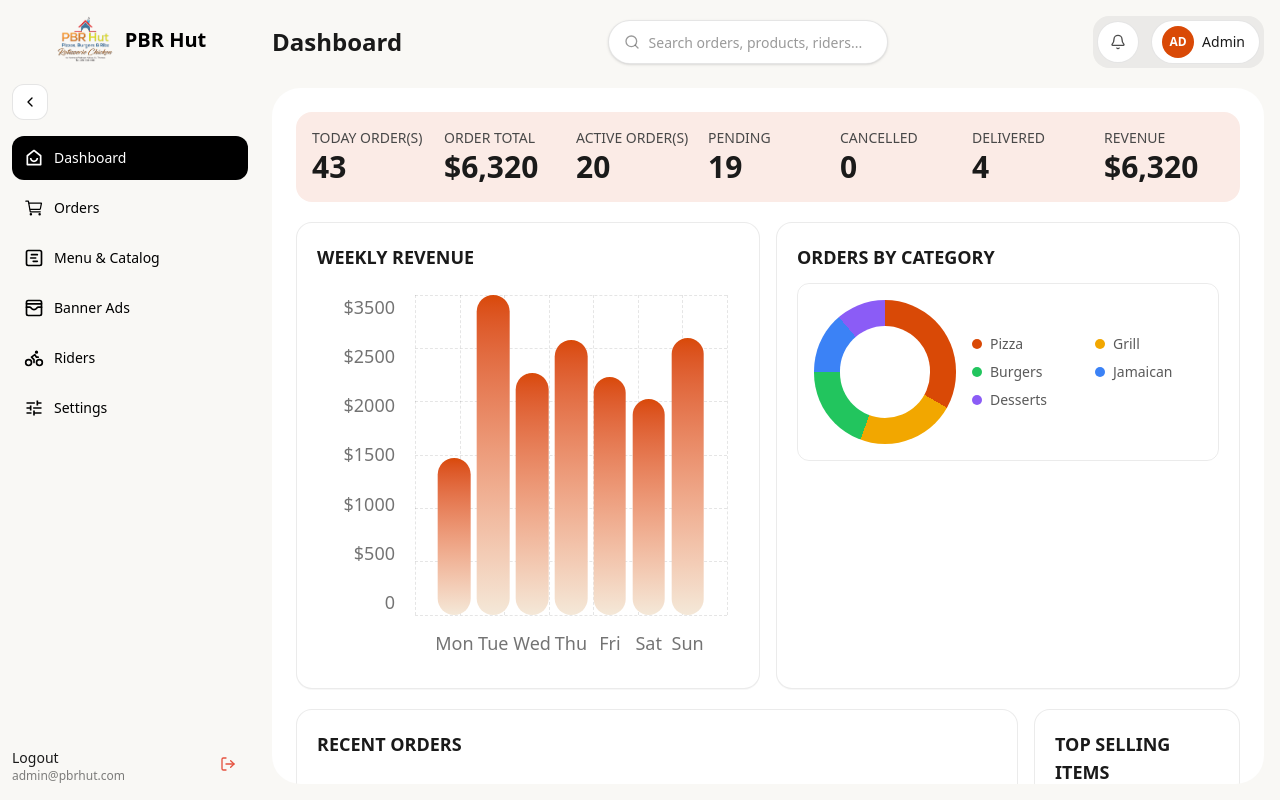
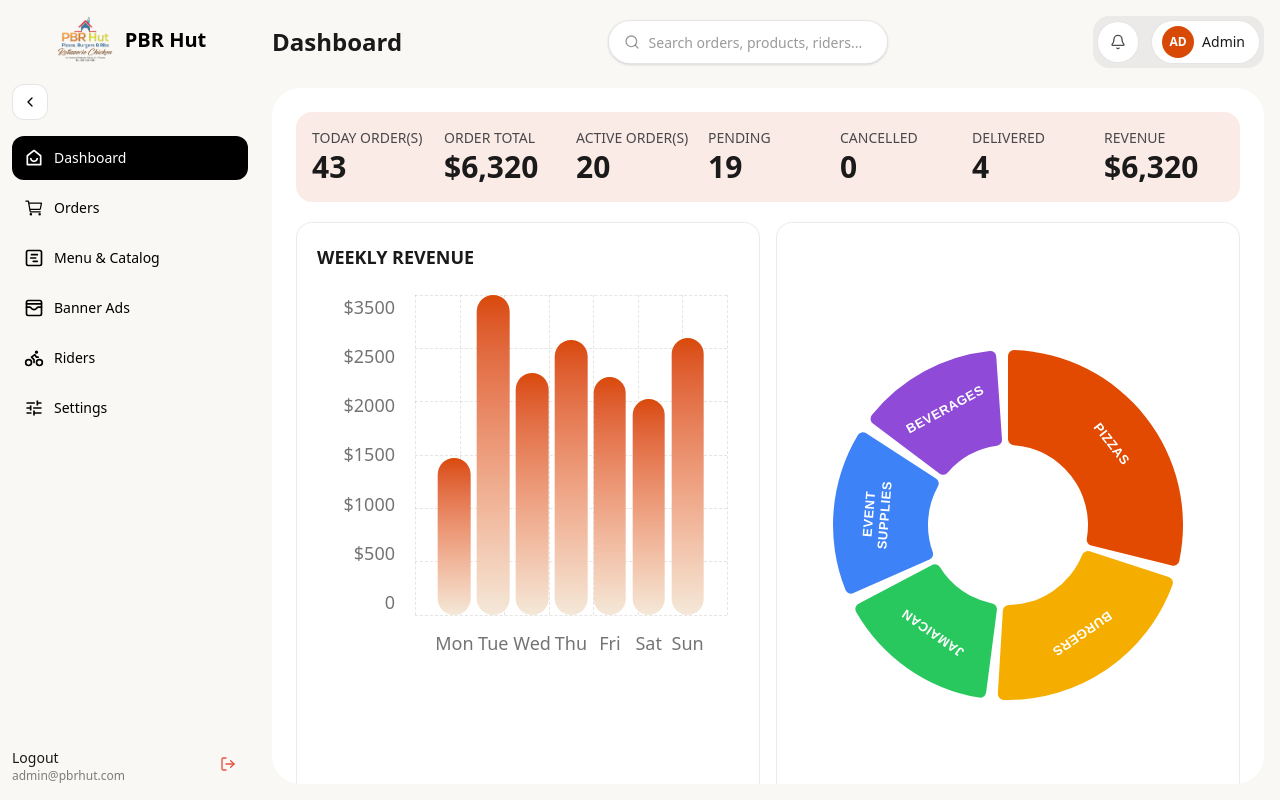
Before and after one commit to murad403/pbr-hut-admin-dashboard, a Next.js app: page / in a window 1280 px wide. Built offline with nearby package versions, Linux system fonts and the light colour scheme.

Commit message:
Add recharts for data visualization and enhance dashboard components

```diff
--- a/package.json
+++ b/package.json
@@ -17,6 +17,7 @@
     "react": "19.2.4",
     "react-dom": "19.2.4",
     "react-icons": "^5.6.0",
+    "recharts": "^3.8.1",
     "tailwind-merge": "^3.5.0"
   },
   "devDependencies": {
--- a/src/app/(app)/dashboard/OrdersByCategory.tsx
+++ b/src/app/(app)/dashboard/OrdersByCategory.tsx
@@ -1,45 +1,86 @@
+"use client";
+import { PieChart, Pie, Cell } from "recharts";
 import { Card, CardContent, CardHeader, CardTitle } from "@/components/ui/card";
 
-const categoryLegend = [
-  { label: "Pizza", color: "#D94906" },
-  { label: "Grill", color: "#F2A700" },
-  { label: "Burgers", color: "#22C55E" },
-  { label: "Jamaican", color: "#3B82F6" },
-  { label: "Desserts", color: "#8B5CF6" },
+const data = [
+  { name: "PIZZAS",         value: 110, color: "#E14A00" },
+  { name: "BURGERS",        value: 80,  color: "#F5AE00" },
+  { name: "JAMAICAN",       value: 58,  color: "#28C85E" },
+  { name: "EVENT\nSUPPLIES",value: 60,  color: "#3E82F7" },
+  { name: "BEVERAGES",      value: 52,  color: "#8F4AD7" },
 ];
+
+const RADIAN = Math.PI / 180;
+
+const renderCustomLabel = ({
+  cx, cy, midAngle, innerRadius, outerRadius, name,
+}: {
+  cx: number; cy: number; midAngle: number;
+  innerRadius: number; outerRadius: number; name: string;
+}) => {
+  const radius = innerRadius + (outerRadius - innerRadius) * 0.55;
+  const x = cx + radius * Math.cos(-midAngle * RADIAN);
+  const y = cy + radius * Math.sin(-midAngle * RADIAN);
+  const rotate = -midAngle + 90;
+
+  const lines = name.split("\n");
+
+  return (
+    <text
+      x={x}
+      y={y}
+      fill="white"
+      textAnchor="middle"
+      dominantBaseline="central"
+      transform={`rotate(${rotate}, ${x}, ${y})`}
+      fontSize={13}
+      fontWeight="700"
+      fontFamily="sans-serif"
+      letterSpacing="0.5"
+    >
+      {lines.map((line, i) => (
+        <tspan
+          key={i}
+          x={x}
+          dy={i === 0 ? (lines.length > 1 ? "-0.6em" : "0") : "1.2em"}
+        >
+          {line}
+        </tspan>
+      ))}
+    </text>
+  );
+};
 
 const OrdersByCategory = () => {
   return (
     <Card>
-      <CardHeader>
-        <CardTitle>ORDERS BY CATEGORY</CardTitle>
+      <CardHeader className="p-6 pb-0 sm:p-7 sm:pb-0">
+        <CardTitle className="text-2xl font-semibold tracking-tight text-white/10 sm:text-[28px]">
+          ORDERS BY CATEGORY
+        </CardTitle>
       </CardHeader>
-      <CardContent>
-        <div className="rounded-xl border border-black/8 p-4">
-          <div className="flex flex-col items-center gap-4 sm:flex-row sm:justify-around">
-            <div
-              className="relative h-36 w-36 rounded-full"
-              style={{
-                background:
-                  "conic-gradient(#D94906 0deg 120deg, #F2A700 120deg 200deg, #22C55E 200deg 270deg, #3B82F6 270deg 320deg, #8B5CF6 320deg 360deg)",
-              }}
-            >
-              <div className="absolute inset-6.5 rounded-full bg-white" />
-            </div>
 
-            <div className="grid w-full max-w-57.5 grid-cols-2 gap-x-4 gap-y-2 text-xs sm:text-sm">
-              {categoryLegend.map((item) => (
-                <div key={item.label} className="flex items-center gap-2">
-                  <span
-                    className="inline-block h-2.5 w-2.5 rounded-full"
-                    style={{ backgroundColor: item.color }}
-                  />
-                  <span className="text-black/65">{item.label}</span>
-                </div>
-              ))}
-            </div>
-          </div>
-        </div>
+      <CardContent className="flex min-h-105 items-center justify-center p-6 pt-0 sm:min-h-130 sm:p-7 sm:pt-0">
+        <PieChart width={360} height={360}>
+          <Pie
+            data={data}
+            cx={175}
+            cy={175}
+            innerRadius={80}
+            outerRadius={175}
+            paddingAngle={4}
+            dataKey="value"
+            startAngle={90}
+            endAngle={-270}
+            labelLine={false}
+            label={renderCustomLabel}
+            cornerRadius={6}
+          >
+            {data.map((entry, index) => (
+              <Cell key={index} fill={entry.color} stroke="none" />
+            ))}
+          </Pie>
+        </PieChart>
       </CardContent>
     </Card>
   );
--- a/src/app/(app)/dashboard/RecentOrders.tsx
+++ b/src/app/(app)/dashboard/RecentOrders.tsx
@@ -19,7 +19,7 @@ const RecentOrders = () => {
         <div className="overflow-x-auto">
           <table className="min-w-170 w-full border-separate border-spacing-y-1 text-sm">
             <thead>
-              <tr className="text-left text-black/50">
+              <tr className="text-left text-description text-sm">
                 <th className="px-2 py-2 font-medium">Order#</th>
                 <th className="px-2 py-2 font-medium">Customer</th>
                 <th className="hidden px-2 py-2 font-medium md:table-cell">Items Qty.</th>
@@ -29,16 +29,16 @@ const RecentOrders = () => {
               </tr>
             </thead>
             <tbody>
-              {orders.map((order, index) => (
-                <tr key={order.id} className={index === 1 ? "rounded-xl bg-black/5" : ""}>
-                  <td className="px-2 py-2.5 font-semibold text-black/75">{order.id}</td>
-                  <td className="px-2 py-2.5 text-title">{order.customer}</td>
-                  <td className="hidden px-2 py-2.5 text-black/70 md:table-cell">{order.qty}</td>
-                  <td className="px-2 py-2.5 text-black/70">{order.total}</td>
-                  <td className="px-2 py-2.5">
+              {orders.map((order) => (
+                <tr key={order.id} className="hover:bg-[#E8E8E8] [&>td]:border-b [&>td]:border-black/8 last:[&>td]:border-b-0">
+                  <td className="px-2 py-3 font-semibold text-title">{order.id}</td>
+                  <td className="px-2 py-3 text-title">{order.customer}</td>
+                  <td className="hidden px-2 py-3 text-title md:table-cell">{order.qty}</td>
+                  <td className="px-2 py-3 text-title">{order.total}</td>
+                  <td className="px-2 py-3">
                     <Badge variant={order.status}>{order.status}</Badge>
                   </td>
-                  <td className="hidden px-2 py-2.5 text-black/70 lg:table-cell">{order.time}</td>
+                  <td className="hidden px-2 py-3 text-title lg:table-cell">{order.time}</td>
                 </tr>
               ))}
             </tbody>
--- a/src/app/(app)/dashboard/TopSellingItems.tsx
+++ b/src/app/(app)/dashboard/TopSellingItems.tsx
@@ -15,15 +15,15 @@ const TopSellingItems = () => {
       </CardHeader>
       <CardContent className="space-y-3">
         {topItems.map((item) => (
-          <div key={item.rank} className="flex items-start justify-between border-b border-black/6 pb-3 last:border-b-0">
-            <div className="flex items-start gap-3">
+          <div key={item.rank} className="flex items-center justify-between pb-3 last:border-b-0">
+            <div className="flex items-center gap-3">
               <span className="text-sm font-semibold text-black/45">{item.rank}</span>
               <div>
-                <p className="text-sm font-medium text-title">{item.name}</p>
-                <p className="text-xs text-black/45">{item.category}</p>
+                <p className="text-sm md:text-base font-medium text-title">{item.name}</p>
+                <p className="text-sm text-description">{item.category}</p>
               </div>
             </div>
-            <span className="text-sm font-semibold text-[#D94906]">{item.sold}</span>
+            <span className="text-sm font-semibold text-[#D63B00]">{item.sold}</span>
           </div>
         ))}
       </CardContent>
```
Also changed, not shown: 1 other file (tests, documents, lock files or other folders).
